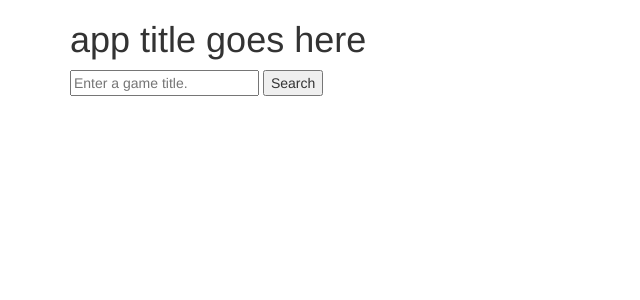
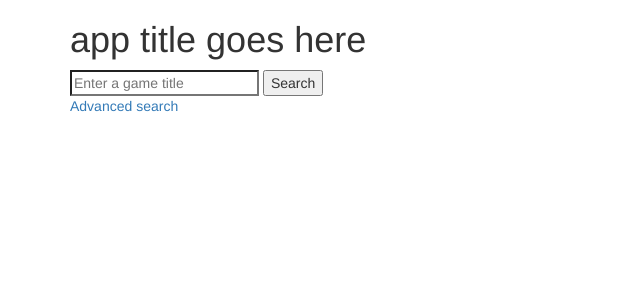
Before and after one commit to tashachin/GotGame, a Flask app: page / in a window 1280 px wide. Shown: the top 300 px of the page, without its empty margins (0-640 px from the left). Run offline with Flask 2, Linux system fonts and the light colour scheme; some libraries are stand-ins or nearby versions.

Commit message:
Able to search by title from homepage.

```diff
--- a/seed.py
+++ b/seed.py
@@ -20,15 +20,15 @@ def load_games():
 
 		next(game_data)  # Skips header row
 
-		# ID(0), descriptive score(1), title(2), ign URL(3), system(4),
+		# ID(0), descriptive score(1), title(2), ign URL(3), platform(4),
 		# critic score(5), genre(6), editors choice(7), year(8), month(9), day(10)
 		for row in game_data:
 			title = row[2]
-			system = row[4]
+			platform = row[4]
 			critic_score = row[5]
 
 			game = Game(title=title,
-						system=system,
+						platform=platform,
 						critic_score=critic_score)
 
 			db.session.add(game)
--- a/server.py
+++ b/server.py
@@ -7,7 +7,9 @@ from flask import (Flask, render_template, redirect, request, flash,
 
 from flask_debugtoolbar import DebugToolbarExtension
 
-from model import connect_to_db  # don't forget other stuff
+from model import (User, Game, Genre, VgGen, Difficulty, Comment, Tag,
+				   TagCategory, VgTag)
+from model import connect_to_db
 
 app = Flask(__name__)
 
@@ -24,12 +26,29 @@ def homepage():
 
 	return render_template('homepage.html')
 
-@app.route('/advanced-search')  # Show search bar with filtering ability
-def advance_search():
-	pass
+@app.route('/advanced-search')
+def advanced_search():
+	"""Displays advanced search options."""
+
+	return render_template('advanced_search.html')
 
 @app.route('/search-results')  # *Change URL to search query (?=userinput) | Shows search results
-def show_results():
+# Splitting up search bar leads for debugging
+# May consider merging after testing
+
+def show_basic_results():
+	"""Displays results from homepage search-bar."""
+
+	title = request.args.get('title')
+
+	# .ilike ignores case when filtering
+	game = Game.query.filter(Game.title.ilike('%' + title + '%')).first()
+
+	return render_template('game_info.html',
+						   game=game)
+
+def show_advanced_results():
+	"""Displays results after filters get applied."""
 	pass
 
 @app.route('/game/<title>') # Game "profile" page
@@ -54,6 +73,10 @@ def show_profile():
 ###################################################
 # FUNCTIONS
 
+def placeholder():
+	""""""
+	pass
+
 ###################################################
 # DEBUGGING
 
--- a/templates/base.html
+++ b/templates/base.html
@@ -5,6 +5,7 @@
 	<title>[video game]</title>
 	<link rel="stylesheet"
         href="https://maxcdn.bootstrapcdn.com/bootstrap/3.3.5/css/bootstrap.css">
+    <link rel="stylesheet" href="/static/style.css">
   	<script src="https://maxcdn.bootstrapcdn.com/bootstrap/3.3.5/js/bootstrap.min.js"></script>
 </head>
 <body>
--- a/templates/homepage.html
+++ b/templates/homepage.html
@@ -2,9 +2,10 @@
 {% block content %}
 <h1>app title goes here</h1>
 
-<form action=''>
+<form action='/search-results'>
 
-<input id='basic-search' type='text' placeholder='Enter a game title.'>
+<input id='basic-search' type='search' name='title' placeholder='Enter a game title'>
 <input type='submit' value='Search'>
 </form>
+<p><a href="/advanced-search">Advanced search</a></p>
 {% endblock %}
```
Also changed, not shown: model.py (+15 -1 lines).
